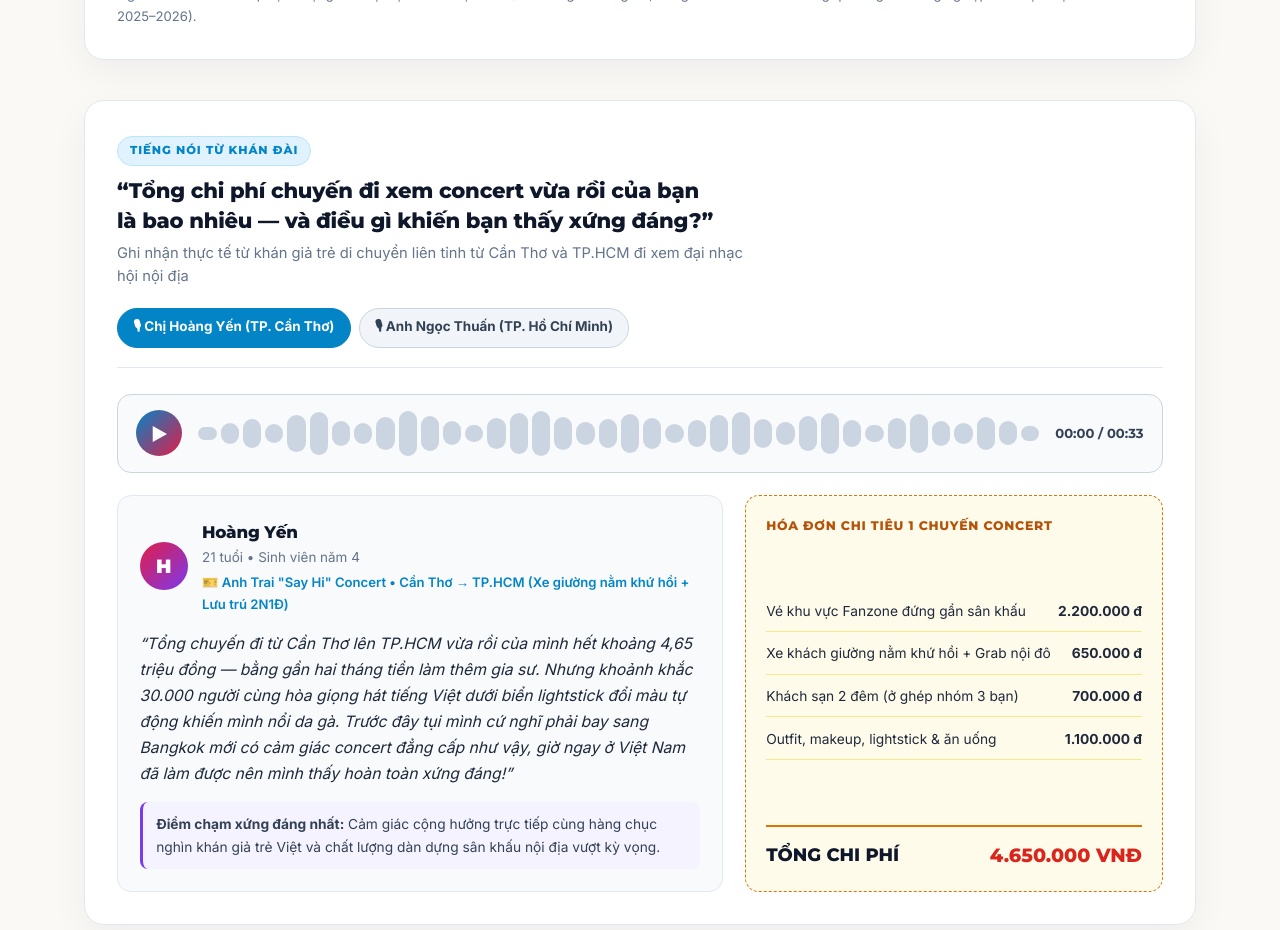
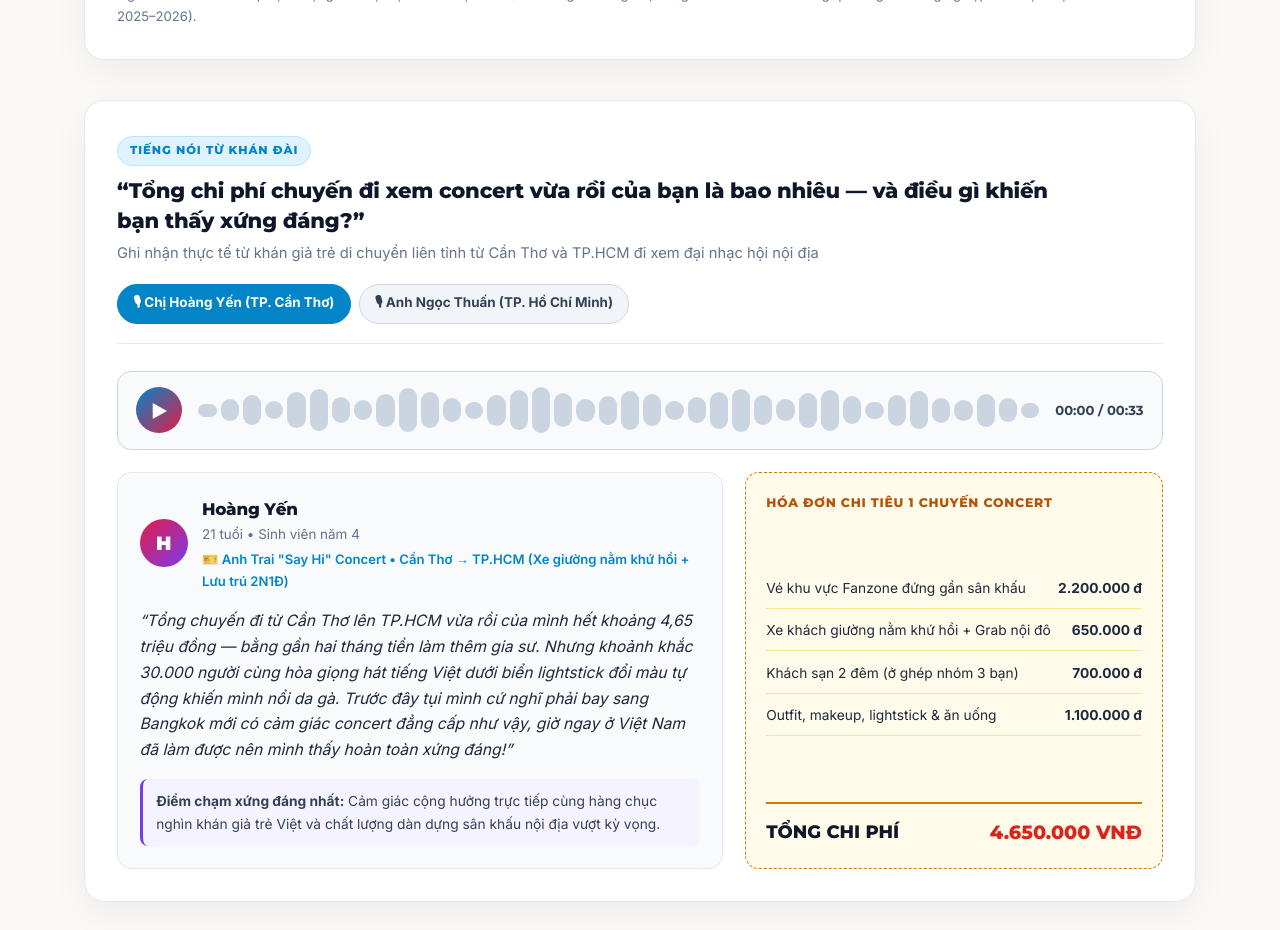
Before and after one commit to giahanluong192/mmj1, a Next.js app: page / in a window 1280 px wide. Shown: the part 4020-4950 px from the top of the page. Built offline with nearby package versions, Linux system fonts and the light colour scheme.

Commit message:
fix(voxpop): format header title and subtitle line breaks as requested

```diff
--- a/src/app/globals.css
+++ b/src/app/globals.css
@@ -1160,6 +1160,20 @@ textarea {
 /* ============================================================================
    AUDIO VOXPOP & TEXT VOXBOX
    ============================================================================ */
+.voxpop-card .viz-header > div:first-child {
+  flex: 1 1 100%;
+}
+
+.voxpop-card .viz-title {
+  max-width: none;
+  text-wrap: unset;
+}
+
+.voxpop-card .viz-subtitle {
+  max-width: none;
+  text-wrap: unset;
+}
+
 .vox-speaker-tabs {
   display: flex;
   gap: 0.5rem;
--- a/src/components/DomesticChartsSection.tsx
+++ b/src/components/DomesticChartsSection.tsx
@@ -471,10 +471,12 @@ export function VoxpopWaveformBox() {
             TIẾNG NÓI TỪ KHÁN ĐÀI
           </span>
           <h3 className="viz-title">
-            “Tổng chi phí chuyến đi xem concert vừa rồi của bạn là bao nhiêu — và điều gì khiến bạn thấy&nbsp;xứng&nbsp;đáng?”
+            “Tổng chi phí chuyến đi xem concert vừa rồi của bạn là bao nhiêu — và điều gì khiến
+            <br />
+            bạn thấy xứng đáng?”
           </h3>
           <p className="viz-subtitle">
-            Ghi nhận thực tế từ khán giả trẻ di chuyển liên tỉnh từ Cần Thơ và TP.HCM đi xem đại nhạc hội nội&nbsp;địa
+            Ghi nhận thực tế từ khán giả trẻ di chuyển liên tỉnh từ Cần Thơ và TP.HCM đi xem đại nhạc hội nội địa
           </p>
         </div>
 
```
